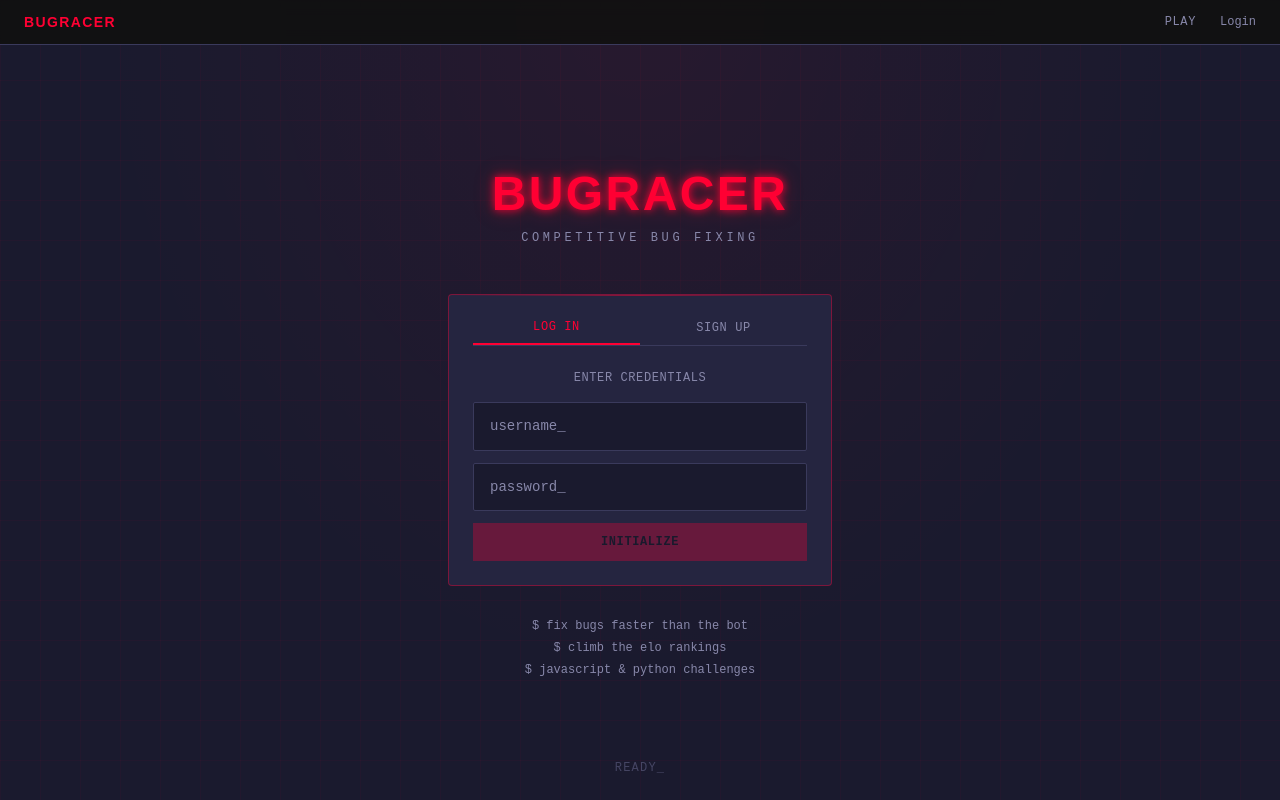
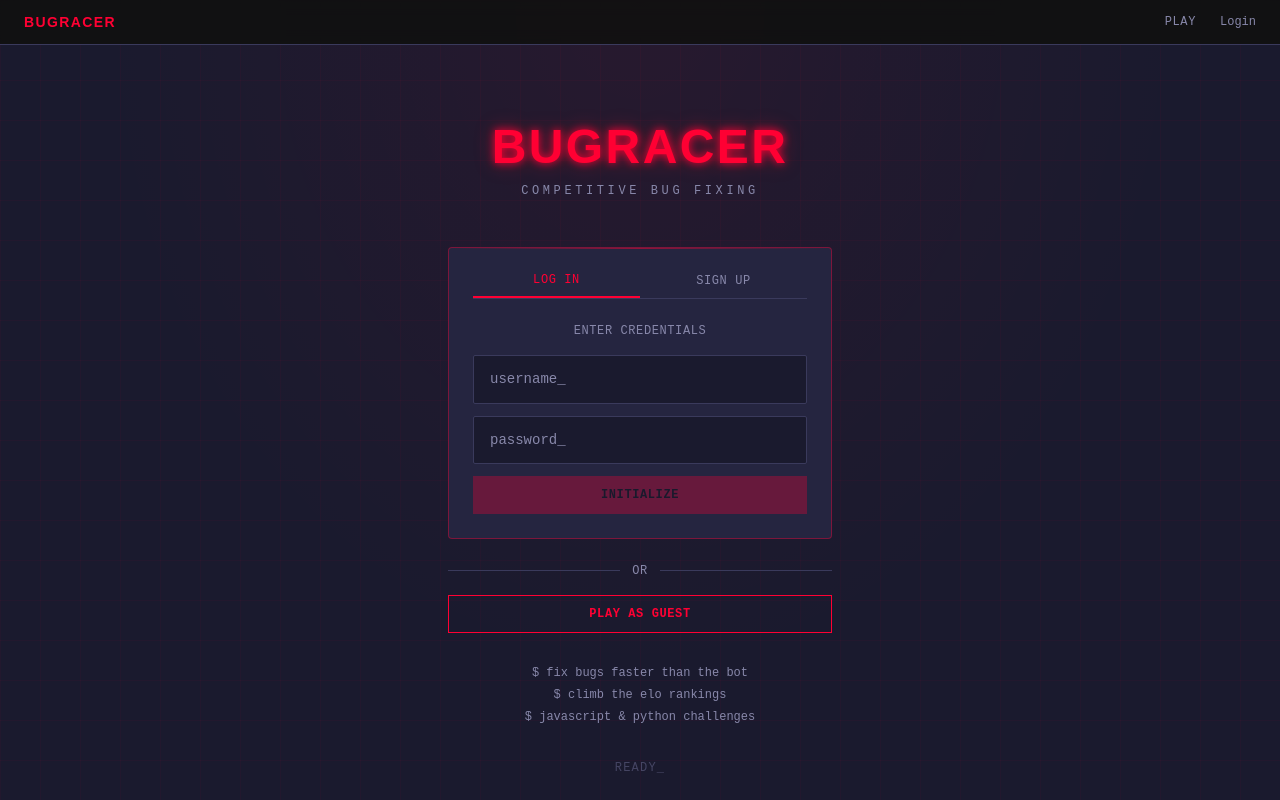
Before and after one commit to FroggersCodes/Code, a Next.js app: page / in a window 1280 px wide. Built offline with nearby package versions, Linux system fonts and the light colour scheme.

Commit message:
Add Play as Guest button for instant multiplayer access
Allows anyone visiting the app to jump straight into a game without
creating an account. Generates a random fun username (e.g. TurboCoder42).

https://claude.ai/code/session_01VyopLf3Uow799RUb8FTudm

```diff
--- a/src/app/page.tsx
+++ b/src/app/page.tsx
@@ -3,7 +3,7 @@
 import { useState, useEffect } from "react";
 import { useRouter } from "next/navigation";
 import { RetroButton } from "@/components/RetroButton";
-import { getPlayer, signUp, login } from "@/lib/storage";
+import { getPlayer, signUp, login, loginAsGuest } from "@/lib/storage";
 
 type AuthTab = "login" | "signup";
 
@@ -181,6 +181,24 @@ export default function HomePage() {
             </RetroButton>
           </div>
 
+          <div className="mt-6">
+            <div className="flex items-center gap-3 mb-4">
+              <div className="flex-1 border-t border-[var(--border-color)]" />
+              <span className="text-xs text-[var(--text-dim)] tracking-wider">OR</span>
+              <div className="flex-1 border-t border-[var(--border-color)]" />
+            </div>
+            <RetroButton
+              variant="primary"
+              onClick={() => {
+                loginAsGuest();
+                router.push("/lobby");
+              }}
+              className="w-full max-w-sm"
+            >
+              PLAY AS GUEST
+            </RetroButton>
+          </div>
+
           <div className="mt-8 text-xs text-[var(--text-muted)] space-y-1.5">
             <div className="text-[var(--text-dim)]">$ fix bugs faster than the bot</div>
             <div className="text-[var(--text-dim)]">$ climb the elo rankings</div>
--- a/src/lib/storage.ts
+++ b/src/lib/storage.ts
@@ -164,6 +164,16 @@ export function addMatch(match: StoredMatch): void {
   localStorage.setItem(MATCHES_KEY, JSON.stringify(matches));
 }
 
+export function loginAsGuest(): Player {
+  const adjectives = ["Swift", "Sneaky", "Glitchy", "Turbo", "Cyber", "Neon", "Pixel", "Shadow", "Hyper", "Quantum"];
+  const nouns = ["Debugger", "Hacker", "Coder", "Fixer", "Runner", "Racer", "Ninja", "Ghost", "Byte", "Glitch"];
+  const adj = adjectives[Math.floor(Math.random() * adjectives.length)];
+  const noun = nouns[Math.floor(Math.random() * nouns.length)];
+  const num = Math.floor(Math.random() * 1000);
+  const username = `${adj}${noun}${num}`;
+  return createPlayer(username);
+}
+
 export function logout(): void {
   localStorage.removeItem(PLAYER_KEY);
   localStorage.removeItem(MATCHES_KEY);
```
